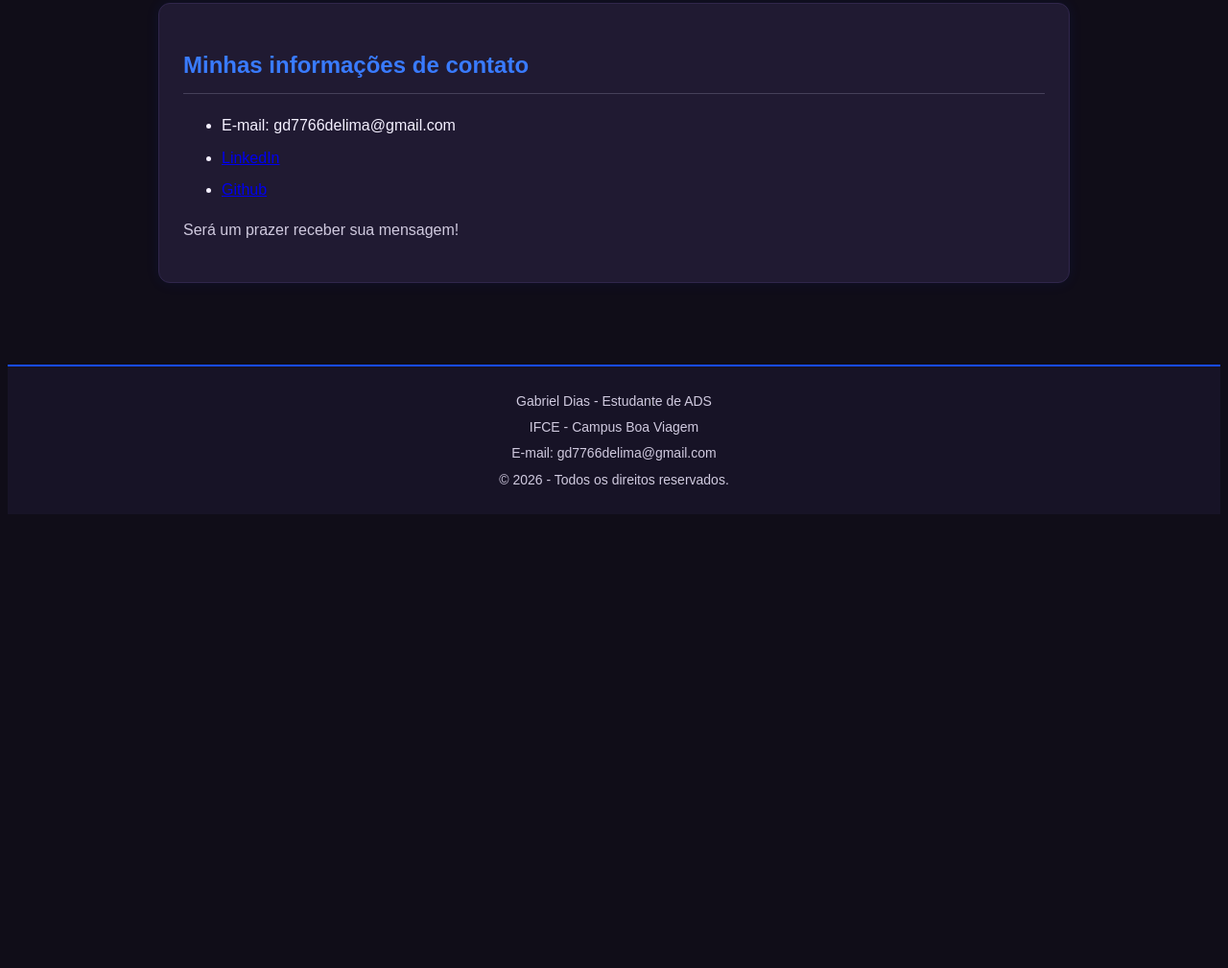
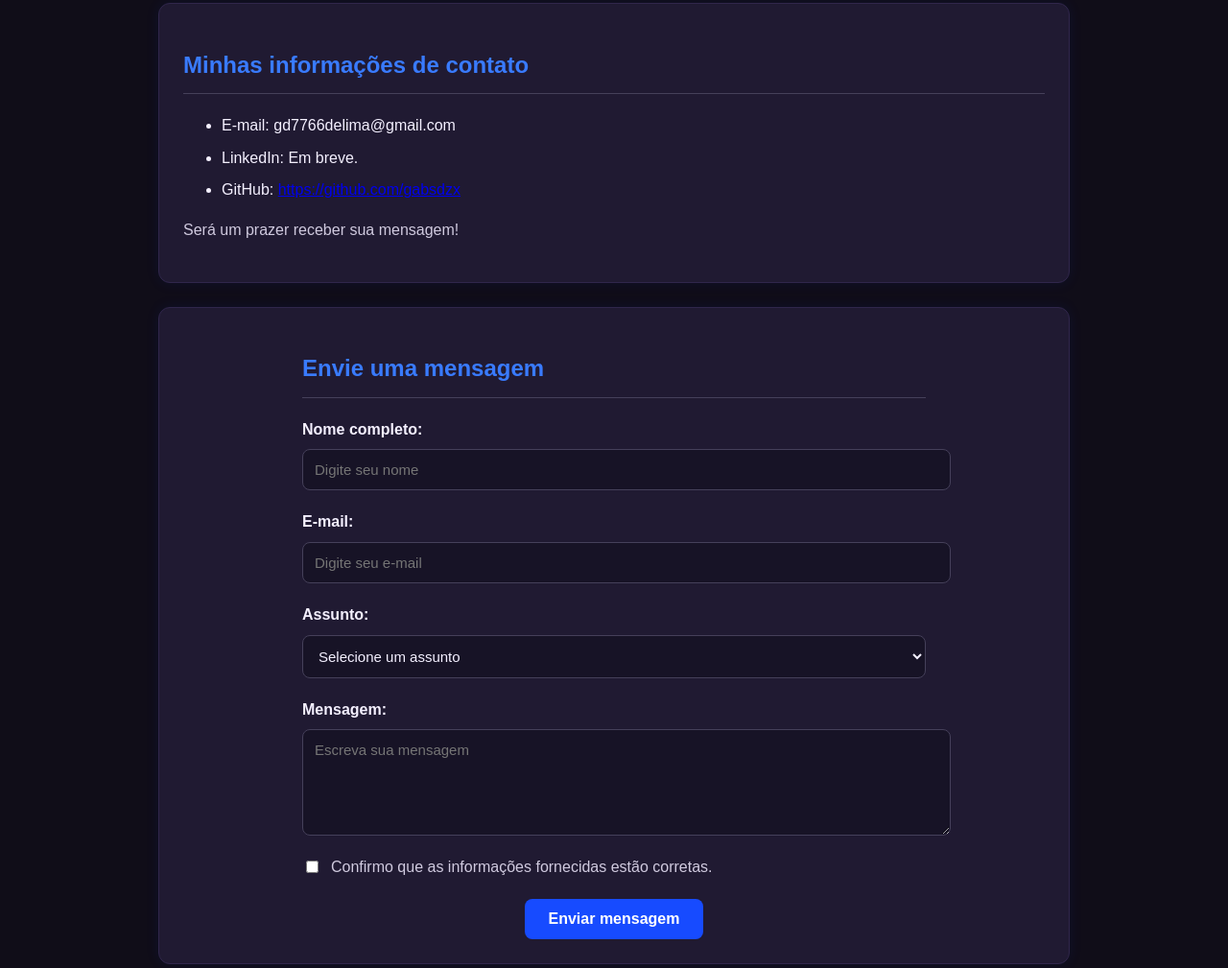
Before and after one commit to Gabsdzx/Documents, a plain HTML site: page contato.html in a window 1280 px wide. Shown: the part 450-1459 px from the top of the page at 96% size. Before the commit the page ends 994 px from the top, so only its background shows below. Drawn offline with Linux system fonts and the light colour scheme.

Commit message:
atualização do portifólio

```diff
--- a/contato.html
+++ b/contato.html
@@ -3,7 +3,7 @@
 <head>
     <meta charset="UTF-8">
     <meta name="viewport" content="width=device-width, initial-scale=1.0">
-    <link rel="stylesheet" href="style.css">
+    <link rel="stylesheet" href="styles/style.css">
     <title>CONTATO</title>
 </head>
 <body>
@@ -21,26 +21,118 @@
     </nav>
 
     <main>
+
         <section>
-        <p>Obrigado por visitar meu portfólio! Estou sempre buscando aprender coisas novas, desenvolver minhas habilidades e ampliar meus conhecimentos na área de tecnologia.
-           Tenho disposição para enfrentar novos desafios, adquirir experiências e participar de oportunidades que contribuam para meu crescimento pessoal e profissional.
-           Caso queira trocar experiências, conversar sobre tecnologia ou entrar em contato por algum motivo profissional, fique à vontade.</p>
+            <div class="introducao-contato">
+                <p>
+                    Obrigado por visitar meu portfólio! Estou sempre buscando
+                    aprender coisas novas, desenvolver minhas habilidades e
+                    ampliar meus conhecimentos na área de tecnologia.
+
+                    Tenho disposição para enfrentar novos desafios, adquirir
+                    experiências e participar de oportunidades que contribuam
+                    para meu crescimento pessoal e profissional.
+
+                    Caso queira trocar experiências, conversar sobre tecnologia
+                    ou entrar em contato por algum motivo profissional,
+                    fique à vontade.
+                </p>
+            </div>
         </section>
 
         <section>
+            <div class="informacoes-contato">
+
                 <h2>Minhas informações de contato</h2>
 
                 <ul>
                     <li>E-mail: gd7766delima@gmail.com</li>
-            <li><a href="www.linkedin.com/in/gabriel-dias-729313451">LinkedIn</a></li>
-            <li> <a href="https://github.com/Gabsdzx">Github</a></li>
+                    <li>LinkedIn: Em breve.</li>
+                    <li>GitHub: <a href="https://github.com/gabsdzx">https://github.com/gabsdzx</a></li>
                 </ul>
 
                 <p>Será um prazer receber sua mensagem!</p>
+
+            </div>
         </section>
+
+        <section>
+            <div class="formulario-contato">
+
+                <h2>Envie uma mensagem</h2>
+
+                <form action="#" method="post">
+
+                    <div class="campo-formulario">
+                        <label for="nome">Nome completo:</label>
+                        <input
+                            type="text"
+                            id="nome"
+                            name="nome"
+                            placeholder="Digite seu nome"
+                            required
+                        >
+                    </div>
+
+                    <div class="campo-formulario">
+                        <label for="email">E-mail:</label>
+                        <input
+                            type="email"
+                            id="email"
+                            name="email"
+                            placeholder="Digite seu e-mail"
+                            required
+                        >
+                    </div>
+
+                    <div class="campo-formulario">
+                        <label for="assunto">Assunto:</label>
+
+                        <select id="assunto" name="assunto" required>
+                            <option value="">Selecione um assunto</option>
+                            <option value="duvida">Dúvida</option>
+                            <option value="oportunidade">Oportunidade profissional</option>
+                            <option value="tecnologia">Conversa sobre tecnologia</option>
+                            <option value="outro">Outro assunto</option>
+                        </select>
+                    </div>
+
+                    <div class="campo-formulario">
+                        <label for="mensagem">Mensagem:</label>
+                        <textarea
+                            id="mensagem"
+                            name="mensagem"
+                            rows="5"
+                            placeholder="Escreva sua mensagem"
+                            required
+                        ></textarea>
+                    </div>
+
+                    <div class="campo-checkbox">
+                        <input
+                            type="checkbox"
+                            id="confirmacao"
+                            name="confirmacao"
+                            required
+                        >
+
+                        <label for="confirmacao">
+                            Confirmo que as informações fornecidas estão corretas.
+                        </label>
+                    </div>
+
+                    <div class="botao-formulario">
+                        <button type="submit">Enviar mensagem</button>
+                    </div>
+
+                </form>
+
+            </div>
+        </section>
+
     </main>
 
-   <footer style="text-align: center;">
+    <footer>
         <p>Gabriel Dias - Estudante de ADS</p>
         <p>IFCE - Campus Boa Viagem</p>
         <p>E-mail: gd7766delima@gmail.com</p>
--- a/style.css
+++ b/styles/style.css
@@ -206,3 +206,87 @@ ADAPTAÇÃO
         padding: 8px;
     }
 }
+
+
+
+/* =================================
+   FORMULÁRIO DE CONTATO
+================================= */
+
+.formulario-contato {
+    max-width: 650px;
+    margin: 0 auto;
+}
+
+.campo-formulario {
+    display: flex;
+    flex-direction: column;
+    margin-bottom: 20px;
+}
+
+.campo-formulario label {
+    color: #F4F0FF;
+    font-weight: bold;
+    margin-bottom: 8px;
+}
+
+.campo-formulario input,
+.campo-formulario select,
+.campo-formulario textarea {
+    background-color: #171326;
+    color: #F4F0FF;
+    border: 1px solid #45405A;
+    border-radius: 8px;
+    padding: 12px;
+    font-family: Arial, Helvetica, sans-serif;
+    font-size: 15px;
+    width: 100%;
+}
+
+.campo-formulario input:focus,
+.campo-formulario select:focus,
+.campo-formulario textarea:focus {
+    outline: none;
+    border-color: #397BFF;
+    box-shadow: 0 0 8px rgba(57, 123, 255, 0.4);
+}
+
+.campo-formulario textarea {
+    resize: vertical;
+}
+
+.campo-checkbox {
+    display: flex;
+    align-items: center;
+    gap: 10px;
+    margin-bottom: 20px;
+}
+
+.campo-checkbox input {
+    accent-color: #397BFF;
+}
+
+.campo-checkbox label {
+    color: #D0CADF;
+}
+
+.botao-formulario {
+    text-align: center;
+}
+
+.botao-formulario button {
+    background-color: #174BFF;
+    color: #FFFFFF;
+    border: none;
+    border-radius: 8px;
+    padding: 12px 25px;
+    font-size: 16px;
+    font-weight: bold;
+    cursor: pointer;
+    transition: 0.3s;
+}
+
+.botao-formulario button:hover {
+    background-color: #397BFF;
+    box-shadow: 0 0 12px rgba(57, 123, 255, 0.5);
+}
```
Also changed, not shown: index.html (+1 -1 lines), sobre.html (+1 -1 lines). Lines whose indentation alone changed are shown as unchanged.
